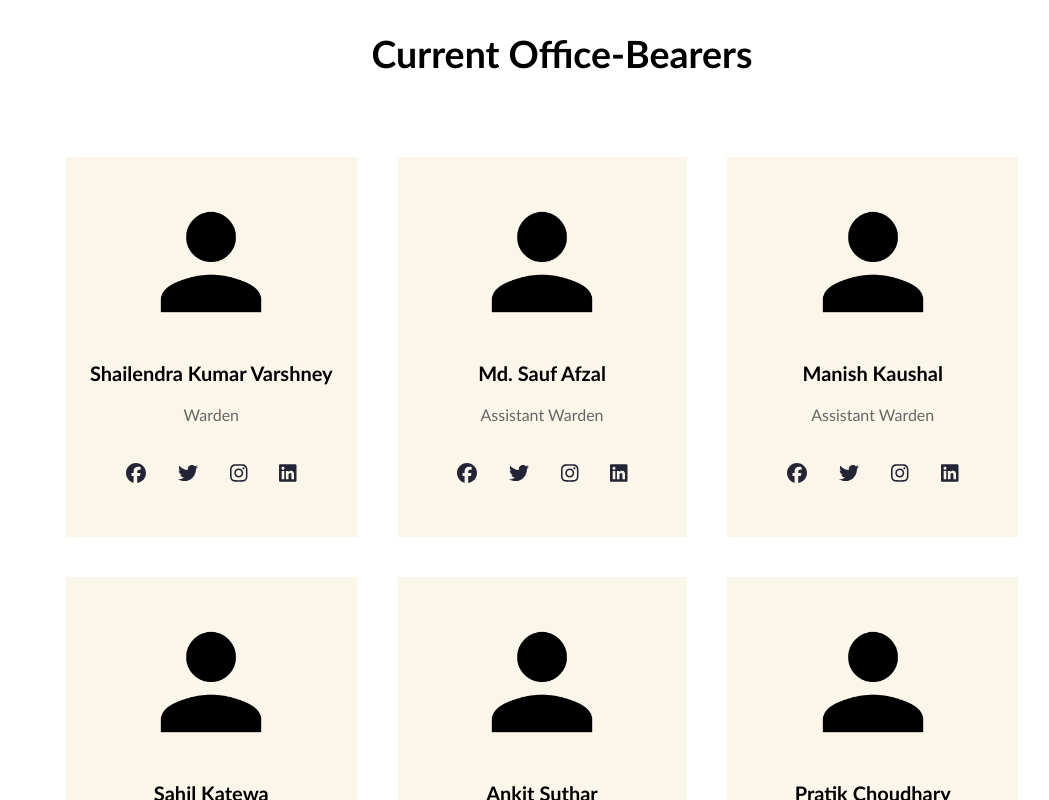
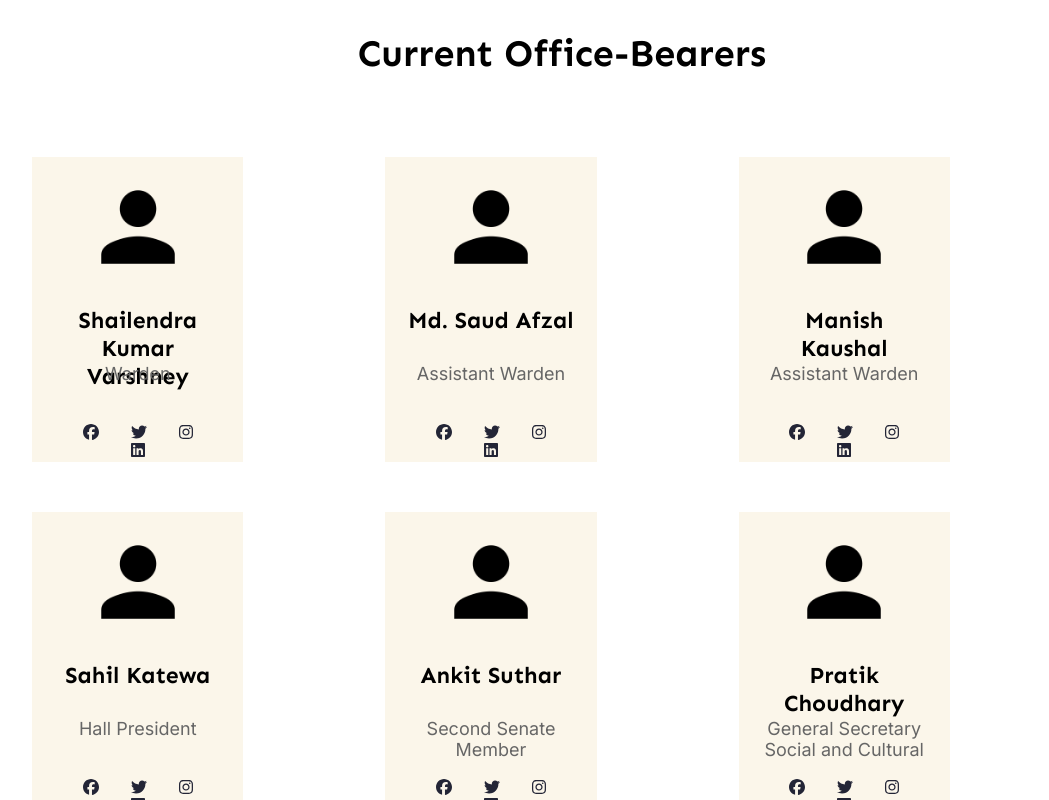
Before and after one commit to rkhall-iitkgp/Website-Frontend, a React (Create React App) app: page /alumni in a window 1280 px wide. Shown: the top 800 px of the page, without its empty margins (78-1127 px from the left). Built offline with nearby package versions, Linux system fonts and the light colour scheme.

Commit message:
changed css and components

```diff
--- a/package.json
+++ b/package.json
@@ -3,7 +3,9 @@
   "version": "0.1.0",
   "private": true,
   "dependencies": {
+    "@fortawesome/fontawesome-svg-core": "^6.2.1",
     "@fortawesome/free-brands-svg-icons": "^6.2.1",
+    "@fortawesome/free-solid-svg-icons": "^6.2.1",
     "@fortawesome/react-fontawesome": "^0.2.0",
     "@testing-library/jest-dom": "^5.16.5",
     "@testing-library/react": "^13.4.0",
--- a/src/App.css
+++ b/src/App.css
@@ -1,12 +1,5 @@
 .profile-container {
   text-align: center;
-}
-
-.title {
-  text-align: center;
-  font-family: 'Trebuchet MS', 'Lucida Sans Unicode', 'Lucida Grande', 'Lucida Sans', Arial, sans-serif;
-  font-size: 25px;
-  padding-bottom: 50px;
 }
 
 .App {
--- a/src/App.js
+++ b/src/App.js
@@ -1,27 +1,11 @@
 import React from 'react';
-import ProfileCard from './components/ProfileCard';
+import ProfileList from './components/Office_Bearers/ProfileList';
 import './App.css';
 
 function App(props) {
   return (
     <div className='profile-container'>
-      <div className='title'>
-        <h2>Current Office-Bearers</h2>
-      </div>
-      <div className="profile-list">
-        {props.profiles.map(profile => (
-          <ProfileCard
-            key={profile.id}
-            name={profile.name}
-            position={profile.position}
-            imageUrl={profile.imageUrl}
-            twitterUrl={profile.twitterUrl}
-            facebookUrl={profile.facebookUrl}
-            instagramUrl={profile.instagramUrl}
-            linkedinUrl={profile.linkedinUrl}
-          />
-        ))}
-      </div>
+      <ProfileList />
     </div>
   );
 }
--- a/src/components/ProfileCard.css
+++ b/src/components/Office_Bearers/ProfileCard.css
@@ -1,61 +1,68 @@
+@import url('https://fonts.googleapis.com/css2?family=Inter&family=Sen:wght@700&display=swap');
+
 .profile-card {
-    width: 23%; /* set the width of each profile card to 30% */
-    height: 350px;
+    position: relative;
+    width: 16.5vw;
+    height: 290px;
     display: inline-block; /* display the profile cards as inline blocks */
     vertical-align: top; /* align the profile cards to the top of the container */
+    align-items: center;
     text-align: center;
-    margin: 0 40px 40px 0;
-    padding-top: 30px;
+    margin: 0 142px 50px 0;
+    padding-top: 15px;
     background-color: #FBF6EA;
   }
 
   /* add a media query to adjust the layout on smaller screens */
 @media screen and (max-width: 800px) {
     .profile-card {
-      width: 45%; /* set the width of each profile card to 45% on small screens */
+      width: 45vw; /* set the width of each profile card to 45% on small screens */
       text-align: center;
     }
   }
 
 @media screen and (max-width: 600px) {
     .profile-card {
-      width: 90%; /* set the width of each profile card to 90% on very small screens */
+      width: 90vw; /* set the width of each profile card to 90% on very small screens */
     }
   }
 
+/* profile card info */
 .profile-card_info {
     padding: 0 20px;
-    font-family:'Trebuchet MS', 'Lucida Sans Unicode', 'Lucida Grande', 'Lucida Sans', Arial, sans-serif;
   }
 
 .profile-card img {
-    width: 150px;
-    height: 150px;
+    width: 110px;
+    height: 110px;
     border-radius: 50%;
     object-fit: cover;
   }
 
 .profile-card h3 {
-    font-size: 20px;
+    font-family: 'Sen', sans-serif;
+    font-size: 23px;
+    height: 37px;
     margin: 20px 0;
   }
 
 .profile-card p {
-    font-size: 16px;
+    font-size: 18px;
     color: #666;
+    font-family: 'Inter', sans-serif;
+    height: 40px;
   }
 
 .social-icons {
-    padding: 20px;
-    font-size: 20px;
+    font-size: 16px;
     text-align: center;
     text-decoration: none;
     border-radius: 50%;
+    padding-top: 3px;
   }
 
 a.social {
     margin: 0 1rem;
-    transition: transform 250ms;
     display: inline-block;
     color: #232536;
   }
--- /dev/null
+++ b/src/components/Office_Bearers/ProfileList.js
@@ -0,0 +1,31 @@
+import React from 'react';
+import ProfileCard from './ProfileCard';
+import './style.css';
+
+
+function ProfileList(props) {
+  return (
+    <div className='profile-container'>
+      <div className='title'>
+        <h2>Current Office-Bearers</h2>
+      </div>
+      <div className="profile-list">
+        {props.profiles.map(profile => (
+          <ProfileCard
+            key={profile.id}
+            classStyle={profile.classStyle}
+            name={profile.name}
+            position={profile.position}
+            imageUrl={profile.imageUrl}
+            twitterUrl={profile.twitterUrl}
+            facebookUrl={profile.facebookUrl}
+            instagramUrl={profile.instagramUrl}
+            linkedinUrl={profile.linkedinUrl}
+          />
+        ))}
+      </div>
+    </div>
+  );
+}
+
+export default ProfileList;
--- a/src/profiles.json
+++ b/src/components/Office_Bearers/profiles.json
@@ -11,7 +11,7 @@
     },
     {
       "id": 2,
-      "name": "Md. Sauf Afzal",
+      "name": "Md. Saud Afzal",
       "position": "Assistant Warden",
       "imageUrl": "person.png",
       "twitterUrl": "https://twitter.com/",
--- /dev/null
+++ b/src/components/Office_Bearers/style.css
@@ -0,0 +1,12 @@
+.profile-container {
+  text-align: center;
+  text-justify: center;
+}
+
+.title {
+  text-align: center;
+  font-family: 'Sen', sans-serif;
+  font-weight: 700;
+  font-size: 25px;
+  padding-bottom: 50px;
+}
--- a/src/index.js
+++ b/src/index.js
@@ -1,7 +1,7 @@
 import React from 'react';
 import ReactDOM from 'react-dom';
-import ProfileList from './App';
-import profiles from './profiles.json';
+import ProfileList from './components/Office_Bearers/ProfileList';
+import profiles from './components/Office_Bearers/profiles.json';
 
 ReactDOM.render(
   <ProfileList profiles={profiles} />,
```
Also changed, not shown: src/components/Office_Bearers/ProfileCard.js (renamed from src/components/ProfileCard.js), 2 other files (tests, documents, lock files or other folders).
